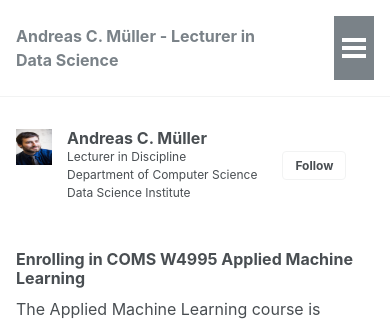
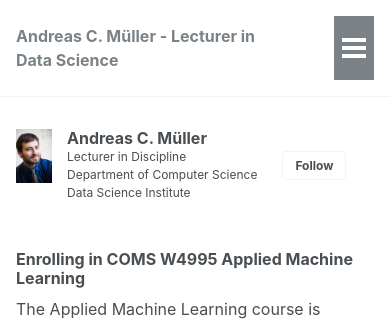
Before and after one commit to amueller/columbia-website, a Jekyll site: the page built from index.html, in a window 390 px wide. Shown: the top 321 px of the page. Built offline with Jekyll 4.4.1, drawn with Linux system fonts in a browser that asks for light colours; the list of posts is cut into pages by our own code.

Commit message:
don't make author avatar square on small screens

```diff
--- a/_sass/minimal-mistakes/_sidebar.scss
+++ b/_sass/minimal-mistakes/_sidebar.scss
@@ -96,7 +96,6 @@
   display: table-cell;
   vertical-align: top;
   width: 36px;
-  height: 36px;
 
   @include breakpoint($large) {
     display: block;
```
